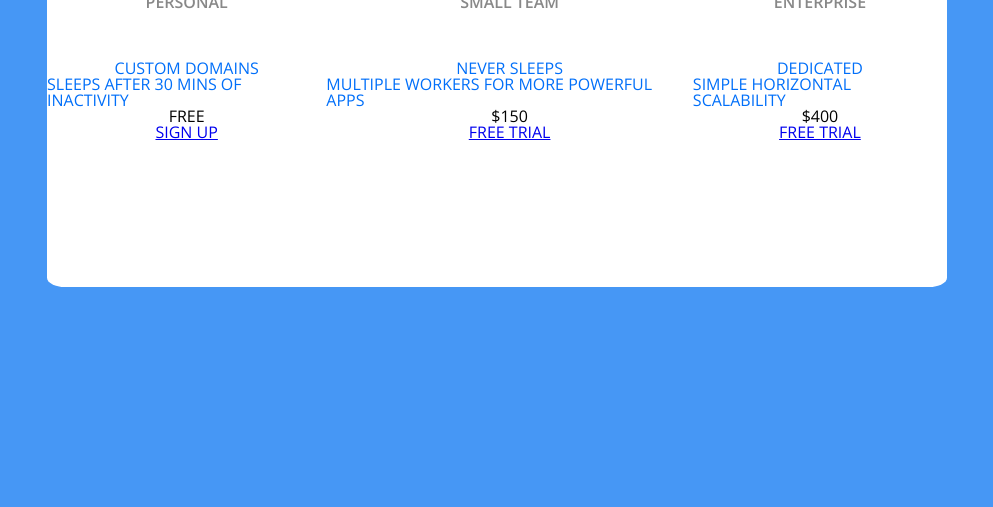
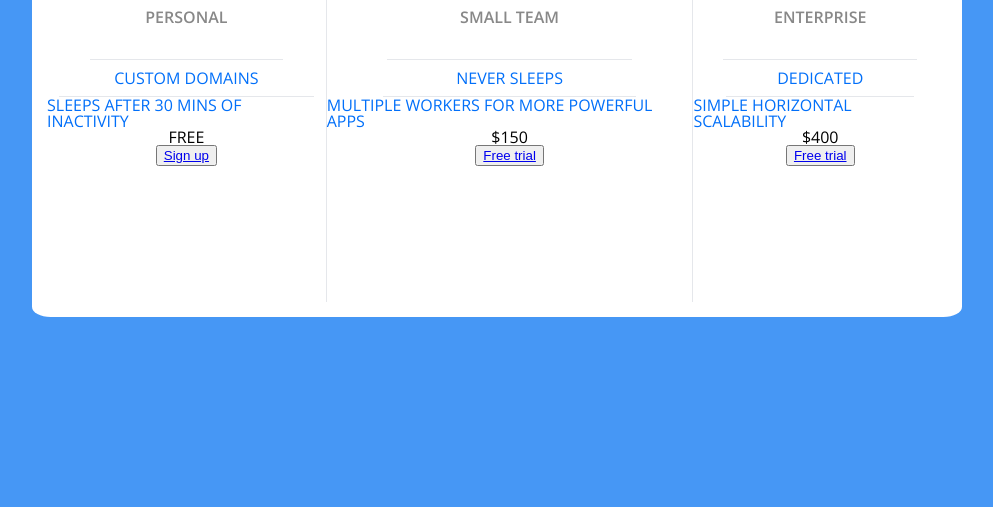
Before and after one commit to LucasBalbinoSS/Exercicios_HTML_CSS, a plain HTML site: page desafioshtml5/PricingPanel/index.html in a window 1280 px wide. Shown: the part 293-800 px from the top of the page, without its empty margins (143-1136 px from the left). Drawn offline with nearby package versions, Linux system fonts and the light colour scheme.

Commit message:
Adicionando bordas, padding e margin

```diff
--- a/desafioshtml5/PricingPanel/PricingPanel/PriceTableStarter/app.css
+++ /dev/null
@@ -1,97 +0,0 @@
-/* Reset CSS */
-html, body, div, span, applet, object, iframe,
-h1, h2, h3, h4, h5, h6, p, blockquote, pre,
-a, abbr, acronym, address, big, cite, code,
-del, dfn, em, img, ins, kbd, q, s, samp,
-small, strike, strong, sub, sup, tt, var,
-b, u, i, center,
-dl, dt, dd, ol, ul, li,
-fieldset, form, label, legend,
-table, caption, tbody, tfoot, thead, tr, th, td,
-article, aside, canvas, details, embed,
-figure, figcaption, footer, header, hgroup,
-menu, nav, output, ruby, section, summary,
-time, mark, audio, video {
-	margin: 0;
-	padding: 0;
-	border: 0;
-	font-size: 100%;
-	font: inherit;
-	vertical-align: baseline;
-}
-
-article, aside, details, figcaption, figure,
-footer, header, hgroup, menu, nav, section {
-	display: block;
-}
-
-body {
-	line-height: 1;
-}
-
-ol, ul {
-	list-style: none;
-}
-
-blockquote, q {
-	quotes: none;
-}
-
-blockquote:before, blockquote:after,
-q:before, q:after {
-	content: '';
-	content: none;
-}
-
-table {
-	border-collapse: collapse;
-	border-spacing: 0;
-}
-
-
-/* Início */
-body {
-    /* https://fonts.googleapis.com/css?family=Open+Sans:400,600,700 */
-
-    font-family: 'Open Sans', sans-serif;
-    text-transform: uppercase;
-    display: flex;
-    align-items: center;
-    justify-content: center;
-    background-color: #4697F5;
-    margin-top: 100px;
-}
-
-.panel {
-    background-color: #fff;
-    width: 900px;
-    height: 480px;
-    border-radius: 2%;
-    display: flex;
-    justify-content: space-evenly;
-}
-
-.panel img {
-    width: 200px;
-    margin: 35px 0 25px 0;
-}
-
-.pricing-plan {
-    display: flex;
-    flex-direction: column;
-    align-items: center;
-}
-
-.pricing-header {
-    margin-bottom: 50px;
-    color: #888;
-    font-weight: 600;
-}
-
-ul {
-    color: #016FF9;
-    font-weight: 400;
-    display: flex;
-    flex-direction: column;
-    align-items: center;
-}
--- /dev/null
+++ b/desafioshtml5/PricingPanel/app.css
@@ -0,0 +1,193 @@
+/* Reset CSS */
+html,
+body,
+div,
+span,
+applet,
+object,
+iframe,
+h1,
+h2,
+h3,
+h4,
+h5,
+h6,
+p,
+blockquote,
+pre,
+a,
+abbr,
+acronym,
+address,
+big,
+cite,
+code,
+del,
+dfn,
+em,
+img,
+ins,
+kbd,
+q,
+s,
+samp,
+small,
+strike,
+strong,
+sub,
+sup,
+tt,
+var,
+b,
+u,
+i,
+center,
+dl,
+dt,
+dd,
+ol,
+ul,
+li,
+fieldset,
+form,
+label,
+legend,
+table,
+caption,
+tbody,
+tfoot,
+thead,
+tr,
+th,
+td,
+article,
+aside,
+canvas,
+details,
+embed,
+figure,
+figcaption,
+footer,
+header,
+hgroup,
+menu,
+nav,
+output,
+ruby,
+section,
+summary,
+time,
+mark,
+audio,
+video {
+    margin: 0;
+    padding: 0;
+    border: 0;
+    font-size: 100%;
+    font: inherit;
+    vertical-align: baseline;
+}
+
+article,
+aside,
+details,
+figcaption,
+figure,
+footer,
+header,
+hgroup,
+menu,
+nav,
+section {
+    display: block;
+}
+
+body {
+    line-height: 1;
+}
+
+ol,
+ul {
+    list-style: none;
+}
+
+blockquote,
+q {
+    quotes: none;
+}
+
+blockquote:before,
+blockquote:after,
+q:before,
+q:after {
+    content: '';
+    content: none;
+}
+
+table {
+    border-collapse: collapse;
+    border-spacing: 0;
+}
+
+
+/* Início */
+body {
+    /* https://fonts.googleapis.com/css?family=Open+Sans:400,600,700 */
+
+    font-family: 'Open Sans', sans-serif;
+    text-transform: uppercase;
+    display: flex;
+    align-items: center;
+    justify-content: center;
+    background-color: #4697F5;
+    margin-top: 100px;
+}
+
+.panel {
+    background-color: #fff;
+    width: 900px;
+    height: 480px;
+    border-radius: 2%;
+    display: flex;
+    justify-content: space-evenly;
+    padding: 15px 15px 15px 15px;
+}
+
+.panel > div:nth-of-type(2n) {
+    border-left: .5px solid #E5E7EB;
+    border-right: .3px solid #E5E7EB;
+}
+
+.panel img {
+    width: 200px;
+    margin: 35px 0 25px 0;
+}
+
+.pricing-plan {
+    display: flex;
+    flex-direction: column;
+    align-items: center;
+}
+
+.pricing-header {
+    height: 50px;
+    padding: 0 20% 0 20%;
+    color: #888;
+    font-weight: 600;
+    border-bottom: .3px  solid #E5E7EB;
+}
+
+ul {
+    color: #016FF9;
+    font-weight: 400;
+    display: flex;
+    flex-direction: column;
+    align-items: center;
+}
+
+ul .pricing-features-item:first-of-type {
+    padding: 0 20% 0 20%;
+    margin-top: 10px;
+    padding-bottom: 10px;
+    border-bottom: .3px solid #E5E7EB;
+}
--- a/desafioshtml5/PricingPanel/PricingPanel/PriceTableStarter/index.html
+++ b/desafioshtml5/PricingPanel/index.html
@@ -20,7 +20,9 @@
                 <li class="pricing-features-item">Sleeps after 30 mins of inactivity</li>
             </ul>
             <span class="pricing-price">Free</span>
-            <a href="#/" class="pricing-button">Sign up</a>
+            <button>
+                <a href="#/" class="pricing-button">Sign up</a>
+            </button>
         </div>
 
         <div class="pricing-plan">
@@ -31,7 +33,9 @@
                 <li class="pricing-features-item">Multiple workers for more powerful apps</li>
             </ul>
             <span class="pricing-price">$150</span>
-            <a href="#/" class="pricing-button is-featured">Free trial</a>
+            <button>
+                <a href="#/" class="pricing-button is-featured">Free trial</a>
+            </button>
         </div>
 
         <div class="pricing-plan">
@@ -42,7 +46,9 @@
                 <li class="pricing-features-item">Simple horizontal scalability</li>
             </ul>
             <span class="pricing-price">$400</span>
-            <a href="#/" class="pricing-button">Free trial</a>
+            <button>
+                <a href="#/" class="pricing-button">Free trial</a>
+            </button>
         </div>
 
     </div>
```
Also changed, not shown: desafioshtml5/PricingPanel/icons/icon1.png (renamed from desafioshtml5/PricingPanel/PricingPanel/PriceTableStarter/icons/icon1.png), desafioshtml5/PricingPanel/icons/icon2.png (renamed from desafioshtml5/PricingPanel/PricingPanel/PriceTableStarter/icons/icon2.png), desafioshtml5/PricingPanel/icons/icon3.png (renamed from desafioshtml5/PricingPanel/PricingPanel/PriceTableStarter/icons/icon3.png), 2 other files.
